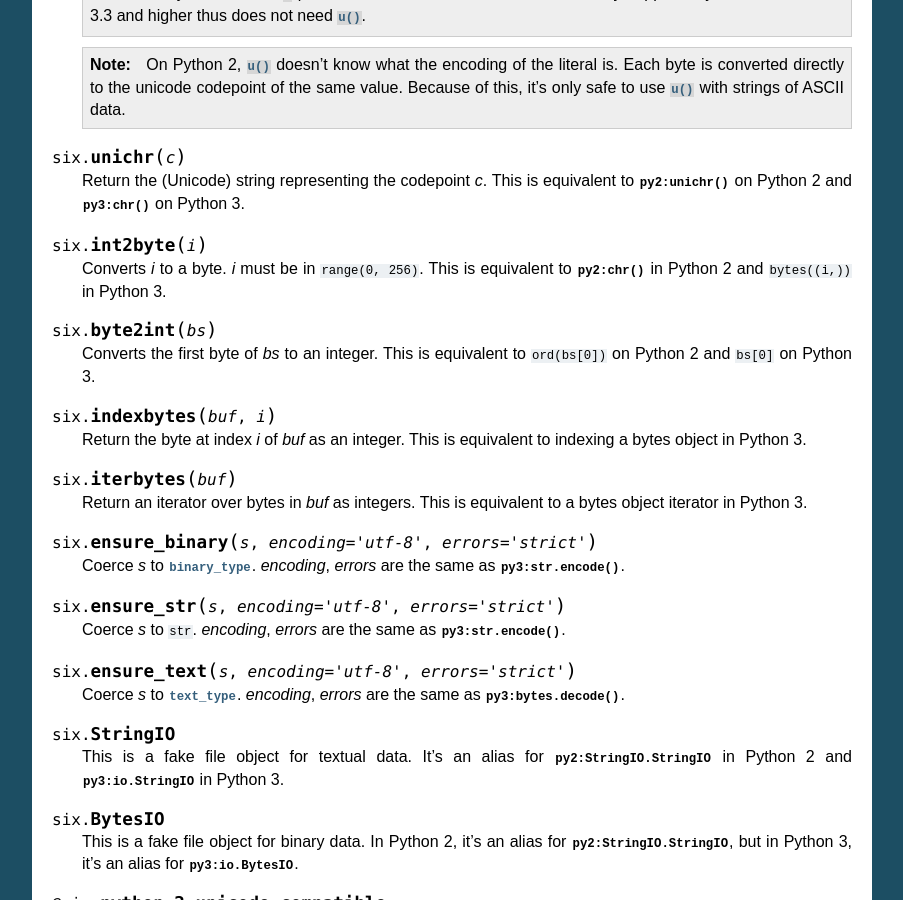
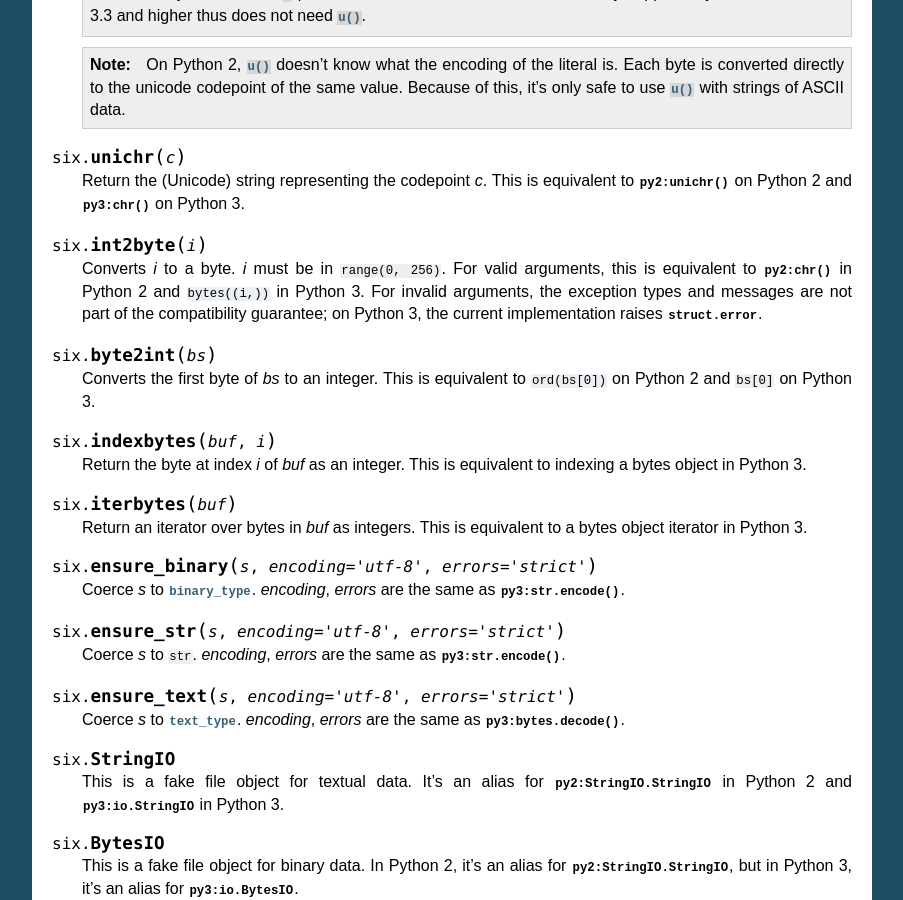
Before and after one commit to benjaminp/six, a Sphinx documentation site: the page built from documentation/index.rst, in a window 1280 px wide and 900 px high, scrolled down 5356 px. Shown: the whole window, without its empty margins (198-1101 px from the left). Built offline with Sphinx 7.4.7, drawn with Linux system fonts in a browser that asks for light colours.

Commit message:
Update int2byte documentation for exception handling
Fix #163 Clarify behavior of int2byte function for invalid arguments.

```diff
--- a/documentation/index.rst
+++ b/documentation/index.rst
@@ -415,8 +415,11 @@ string data in all Python versions.
 
 .. function:: int2byte(i)
 
-   Converts *i* to a byte.  *i* must be in ``range(0, 256)``.  This is
-   equivalent to :func:`py2:chr` in Python 2 and ``bytes((i,))`` in Python 3.
+   Converts *i* to a byte.  *i* must be in ``range(0, 256)``.  For valid
+   arguments, this is equivalent to :func:`py2:chr` in Python 2 and
+   ``bytes((i,))`` in Python 3.  For invalid arguments, the exception types
+   and messages are not part of the compatibility guarantee; on Python 3,
+   the current implementation raises :exc:`struct.error`.
 
 
 .. function:: byte2int(bs)
```
